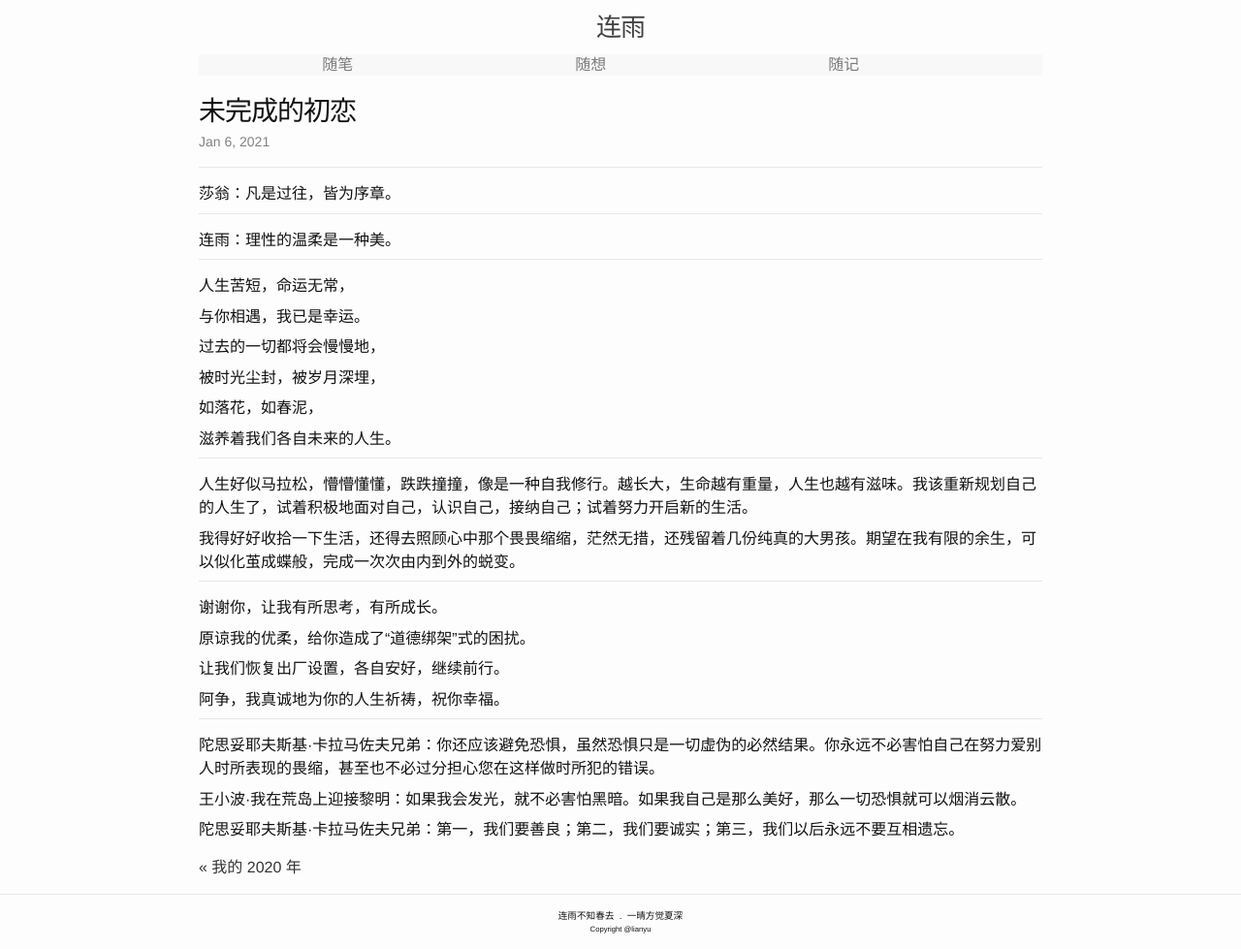
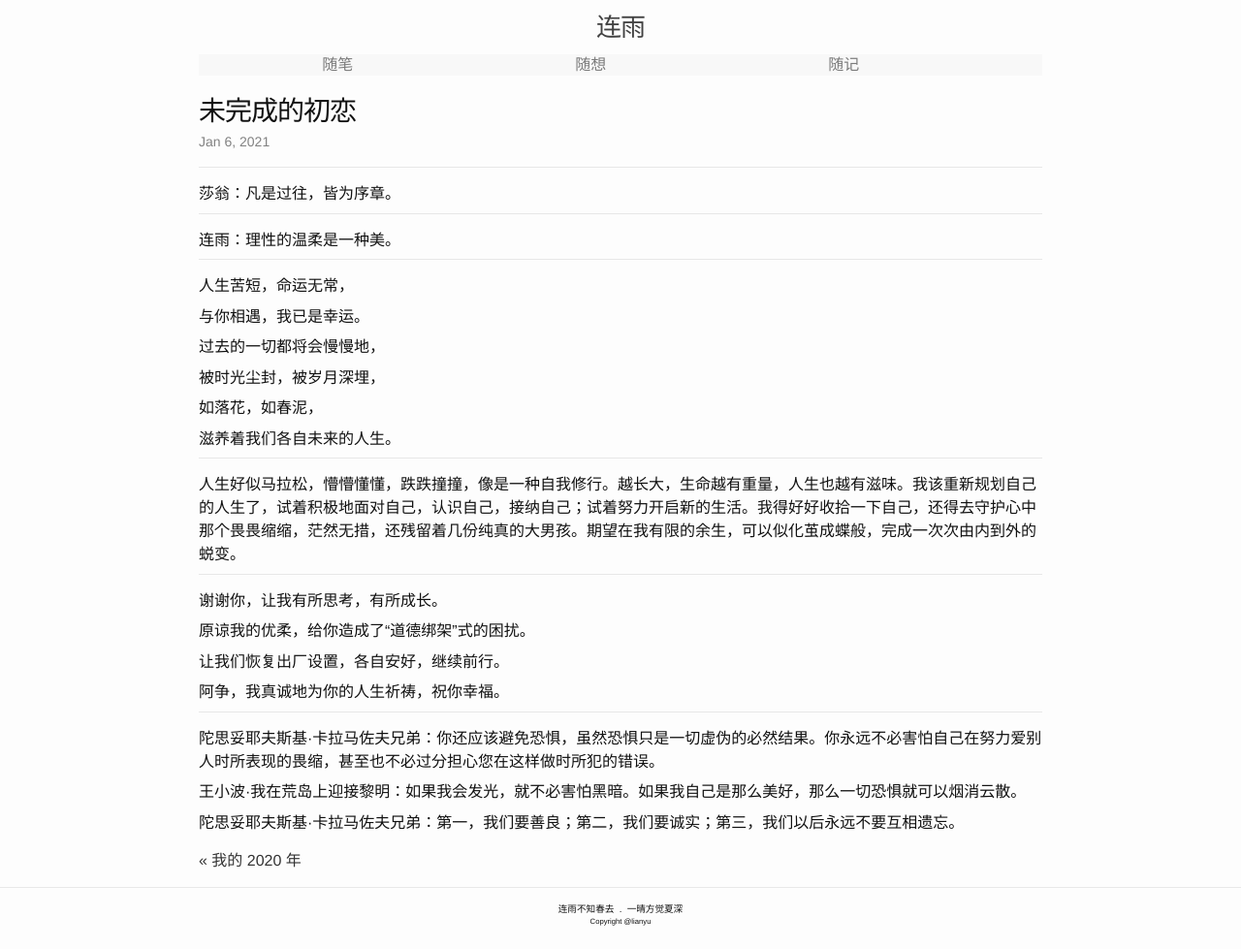
Before and after one commit to lianyu1115/lianyu, a Jekyll site: the page built from _journals/2021-01-06-未完成的初恋.md, in a window 1280 px wide. Shown: the whole page at 97% size. Built offline with Jekyll 4.4.1, drawn with Linux system fonts in a browser that asks for light colours.

Commit message:
Update 2021-01-06-未完成的初恋.md

```diff
--- a/_journals/2021-01-06-未完成的初恋.md
+++ b/_journals/2021-01-06-未完成的初恋.md
@@ -29,9 +29,7 @@ tags: ''
 
 - - -
 
-人生好似马拉松，懵懵懂懂，跌跌撞撞，像是一种自我修行。越长大，生命越有重量，人生也越有滋味。我该重新规划自己的人生了，试着积极地面对自己，认识自己，接纳自己；试着努力开启新的生活。
-
-我得好好收拾一下生活，还得去照顾心中那个畏畏缩缩，茫然无措，还残留着几份纯真的大男孩。期望在我有限的余生，可以似化茧成蝶般，完成一次次由内到外的蜕变。
+人生好似马拉松，懵懵懂懂，跌跌撞撞，像是一种自我修行。越长大，生命越有重量，人生也越有滋味。我该重新规划自己的人生了，试着积极地面对自己，认识自己，接纳自己；试着努力开启新的生活。我得好好收拾一下自己，还得去守护心中那个畏畏缩缩，茫然无措，还残留着几份纯真的大男孩。期望在我有限的余生，可以似化茧成蝶般，完成一次次由内到外的蜕变。
 
 - - -
 
```
